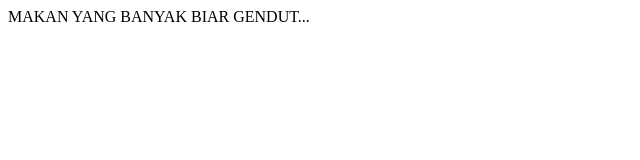
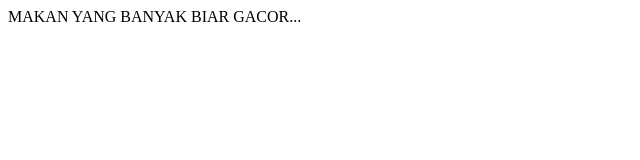
Before and after one commit to nicmarv/511win-rtp, a plain HTML site: page index.html in a window 1280 px wide. Shown: the full height of the page, 0-640 px from the left. Drawn offline with Linux system fonts and the light colour scheme.

Commit message:
Update index.html

```diff
--- a/index.html
+++ b/index.html
@@ -3,6 +3,6 @@
     <title>511WIN GACOR</title>
   </head>
   <body>
-    MAKAN YANG BANYAK BIAR GENDUT...
+    MAKAN YANG BANYAK BIAR GACOR...
   </body>
 </html>
```
